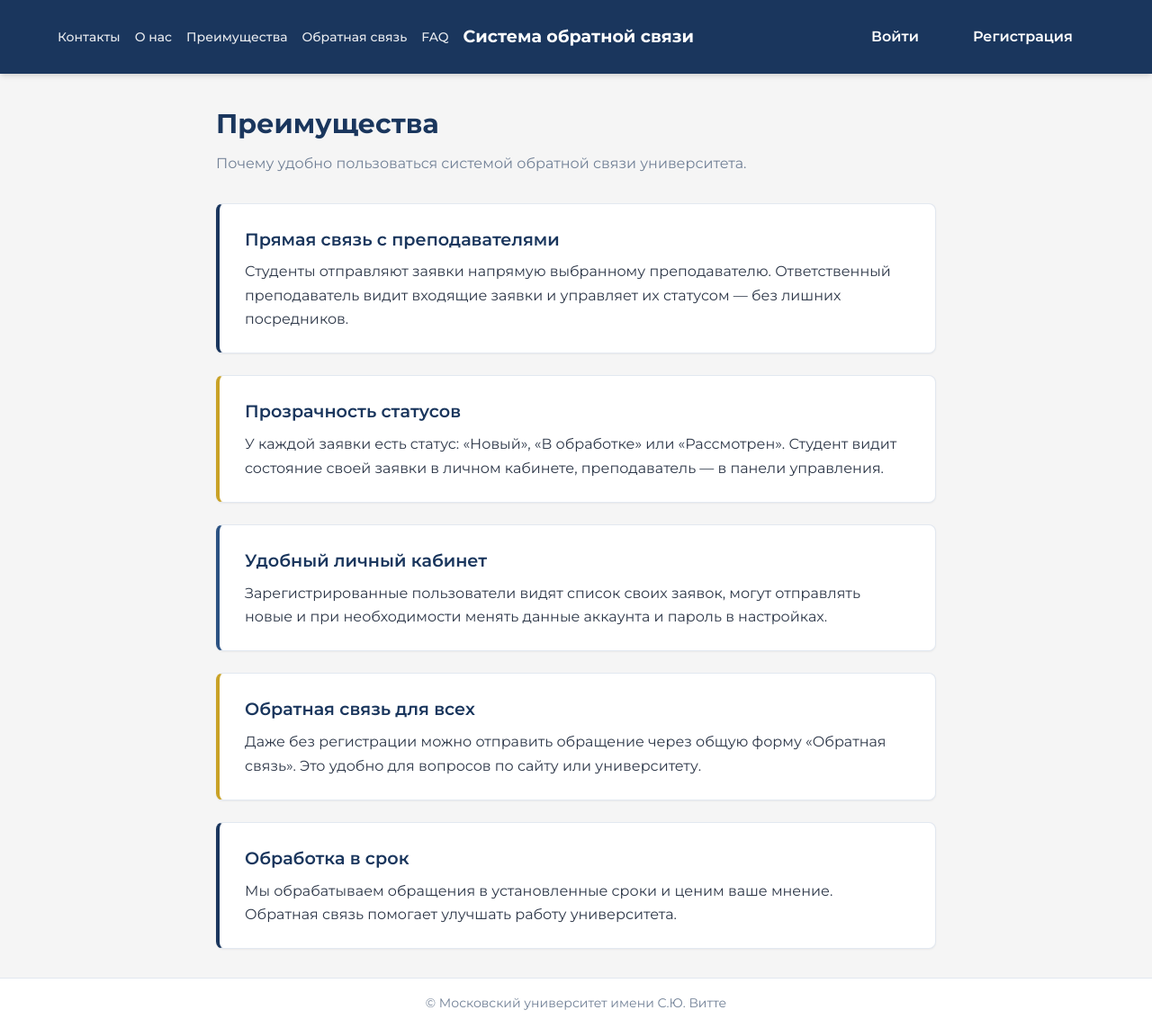
After one commit to feedbacksys1/fbsys, a Django app: page /advantages/ in a window 1280 px wide. The commit adds this page. Shown: the whole page at 90% size. Run offline with Django 5.2, Linux system fonts and the light colour scheme.

Commit message:
Created simple advantages page

```diff
--- a/app/urls.py
+++ b/app/urls.py
@@ -23,6 +23,7 @@ urlpatterns = [
     path('', views.landing, name='landing'),
     path('contacts/', views.contacts, name='contacts'),
     path('about/', views.about, name='about'),
+    path('advantages/', views.advantages, name='advantages'),
     path('faq/', views.faq, name='faq'),
     path('feedback/', views.feedback, name='feedback'),
     path('login/', views.login_view, name='site_login'),
--- a/app/views.py
+++ b/app/views.py
@@ -35,6 +35,13 @@ def about(request):
     Статичная страница «О нас».
     """
     return render(request, 'about.html')
+
+
+def advantages(request):
+    """
+    Статичная страница «Преимущества».
+    """
+    return render(request, 'advantages.html')
 
 
 def faq(request):
--- a/static/css/style.css
+++ b/static/css/style.css
@@ -958,6 +958,66 @@ body.register-fullpage {
     margin-top: 0;
 }
 
+/* Страница Преимущества */
+.advantages-page {
+    max-width: 800px;
+    margin: 0 auto;
+}
+
+.advantages-header {
+    margin-bottom: 2rem;
+}
+
+.advantages-header .page-lead {
+    margin-top: 0.25rem;
+}
+
+.advantages-content {
+    display: flex;
+    flex-direction: column;
+    gap: 1.5rem;
+}
+
+.advantages-block {
+    margin: 0;
+    background: var(--color-surface);
+    border-radius: var(--radius);
+    padding: 1.5rem 1.75rem;
+    border: 1px solid var(--color-border);
+    border-left: 4px solid var(--color-primary);
+    box-shadow: var(--shadow-sm);
+}
+
+.advantages-block:nth-child(2) {
+    border-left-color: var(--color-accent);
+}
+
+.advantages-block:nth-child(3) {
+    border-left-color: var(--color-primary-light);
+}
+
+.advantages-block:nth-child(4) {
+    border-left-color: var(--color-accent);
+}
+
+.advantages-block:nth-child(5) {
+    border-left-color: var(--color-primary);
+}
+
+.advantages-block-title {
+    font-size: 1.2rem;
+    font-weight: 600;
+    color: var(--color-primary);
+    margin: 0 0 0.5rem 0;
+}
+
+.advantages-block p {
+    margin: 0;
+    font-size: 1rem;
+    color: var(--color-text);
+    line-height: 1.65;
+}
+
 /* Страница FAQ */
 .faq-page {
     max-width: 800px;
--- /dev/null
+++ b/templates/advantages.html
@@ -0,0 +1,34 @@
+{% extends "base.html" %}
+
+{% block title %}Преимущества{% endblock %}
+
+{% block content %}
+<div class="advantages-page">
+    <header class="advantages-header">
+        <h1 class="page-title">Преимущества</h1>
+        <p class="page-lead">Почему удобно пользоваться системой обратной связи университета.</p>
+    </header>
+    <div class="advantages-content">
+        <section class="advantages-block">
+            <h2 class="advantages-block-title">Прямая связь с преподавателями</h2>
+            <p>Студенты отправляют заявки напрямую выбранному преподавателю. Ответственный преподаватель видит входящие заявки и управляет их статусом — без лишних посредников.</p>
+        </section>
+        <section class="advantages-block">
+            <h2 class="advantages-block-title">Прозрачность статусов</h2>
+            <p>У каждой заявки есть статус: «Новый», «В обработке» или «Рассмотрен». Студент видит состояние своей заявки в личном кабинете, преподаватель — в панели управления.</p>
+        </section>
+        <section class="advantages-block">
+            <h2 class="advantages-block-title">Удобный личный кабинет</h2>
+            <p>Зарегистрированные пользователи видят список своих заявок, могут отправлять новые и при необходимости менять данные аккаунта и пароль в настройках.</p>
+        </section>
+        <section class="advantages-block">
+            <h2 class="advantages-block-title">Обратная связь для всех</h2>
+            <p>Даже без регистрации можно отправить обращение через общую форму «Обратная связь». Это удобно для вопросов по сайту или университету.</p>
+        </section>
+        <section class="advantages-block">
+            <h2 class="advantages-block-title">Обработка в срок</h2>
+            <p>Мы обрабатываем обращения в установленные сроки и ценим ваше мнение. Обратная связь помогает улучшать работу университета.</p>
+        </section>
+    </div>
+</div>
+{% endblock %}
--- a/templates/base.html
+++ b/templates/base.html
@@ -16,6 +16,7 @@
             <nav class="header-nav header-nav-left">
                 <a href="{% url 'contacts' %}">Контакты</a>
                 <a href="{% url 'about' %}">О нас</a>
+                <a href="{% url 'advantages' %}">Преимущества</a>
                 <a href="{% url 'feedback' %}">Обратная связь</a>
                 <a href="{% url 'faq' %}">FAQ</a>
             </nav>
```
